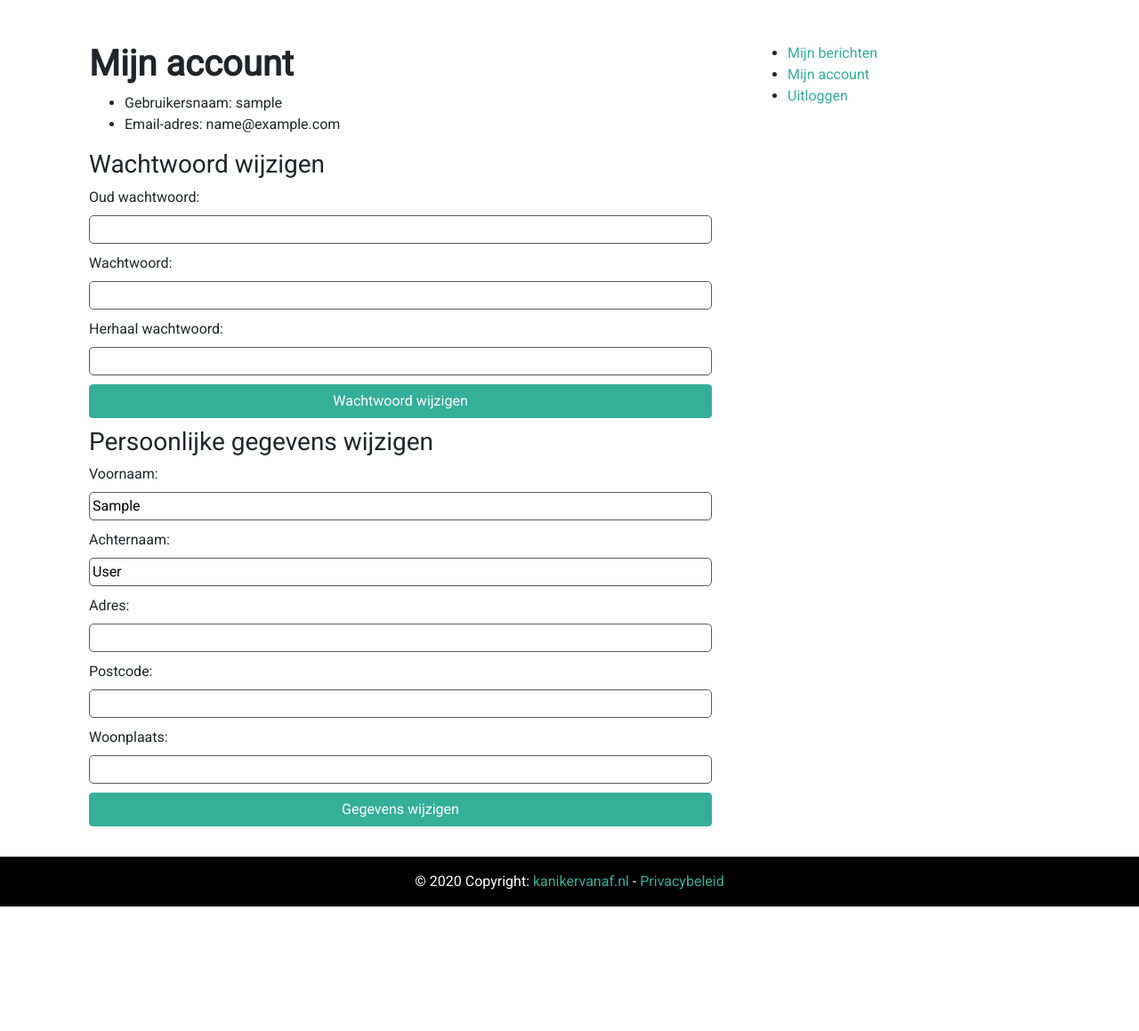
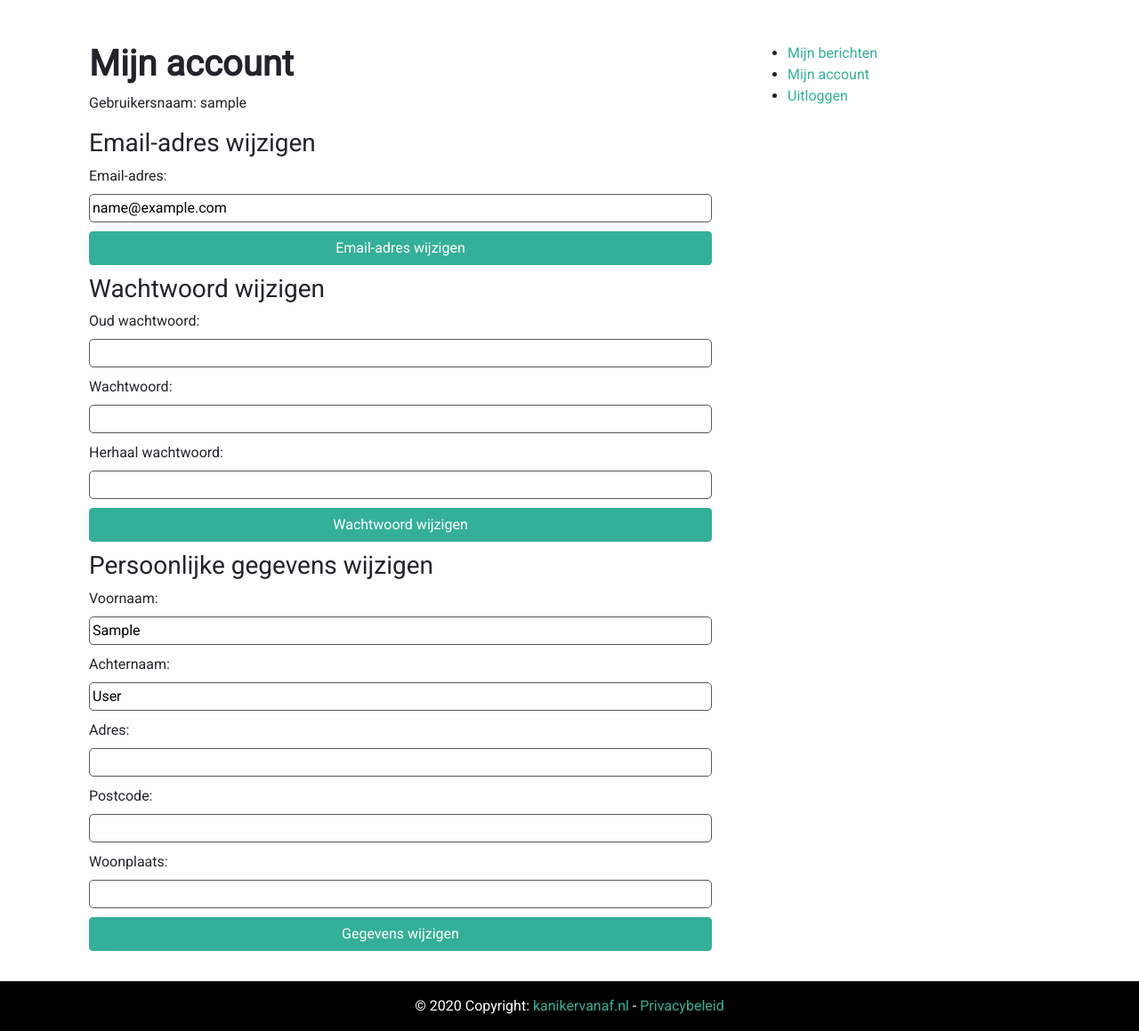
Before and after one commit to KiOui/kanikervanaf, a Django app: page /users/account in a window 1280 px wide. Shown: the part 76-1235 px from the top of the page at 89% size. Before the commit the page ends 1095 px from the top, so only its background shows below. Run offline with Django 3.2, Linux system fonts and the light colour scheme; the visitor is signed in with stand-in values (Sample User, id 1); data comes from the database, SQL or seed files in the repository; some libraries are stand-ins or nearby versions.

Commit message:
Added a way to change email-address of account

```diff
--- a/website/subscriptions/admin.py
+++ b/website/subscriptions/admin.py
@@ -49,7 +49,7 @@ class CategoryParentFilter(AutocompleteFilter):
 
 
 @admin.register(models.SubscriptionCategory)
-class SubscriptionCategoryAdmin(admin.ModelAdmin):
+class SubscriptionCategoryAdmin(ImportExportModelAdmin):
     """Admin model for subscription categories."""
 
     list_display = ["name", "parent"]
@@ -60,4 +60,6 @@ class SubscriptionCategoryAdmin(admin.ModelAdmin):
         """Necessary to use AutocompleteFilter."""
 
 
-admin.site.register(models.SubscriptionSearchTerm)
+@admin.register(models.SubscriptionSearchTerm)
+class SubscriptionSearchTermAdmin(ImportExportModelAdmin):
+    """Admin model for subscription search terms."""
--- a/website/users/forms.py
+++ b/website/users/forms.py
@@ -285,3 +285,26 @@ class UserUpdateForm(forms.Form):
             user_information.update(initial)
             kwargs.update(initial=user_information)
         super(UserUpdateForm, self).__init__(*args, **kwargs)
+
+
+class EmailUpdateForm(forms.Form):
+    """Update email address."""
+
+    email_address = forms.EmailField(label="Email-adres", required=True)
+    captcha = ReCaptchaField(widget=ReCaptchaV3(api_params={"hl": "nl"}), label="")
+
+    def __init__(self, *args, **kwargs):
+        """
+        Initialize email update form.
+
+        :param args: arguments
+        :param kwargs: keyword arguments, if this includes the "user" keyword argument the field will be preset to the
+        user
+        """
+        user = kwargs.pop("user", None)
+        if user is not None:
+            initial = kwargs.get("initial", {})
+            user_information = {"email_address": user.email}
+            user_information.update(initial)
+            kwargs.update(initial=user_information)
+        super(EmailUpdateForm, self).__init__(*args, **kwargs)
--- a/website/users/models.py
+++ b/website/users/models.py
@@ -196,6 +196,63 @@ class PasswordReset(models.Model):
                 password_reset.delete()
 
 
+class EmailUpdate(models.Model):
+    """Queued email update model."""
+
+    user = models.ForeignKey(User, on_delete=models.CASCADE)
+    token = models.CharField(max_length=64, null=False, blank=False, unique=True)
+    created = models.DateTimeField(auto_now_add=True)
+    email_address = models.EmailField(max_length=1024)
+
+    @staticmethod
+    def generate(user, email_address):
+        """
+        Generate a EmailUpdate object with random token.
+
+        :param user: the User object for which to generate the email update
+        :param email_address: the new email address to register for the email update
+        :return: a EmailUpdate object connected to the User object and with a random token
+        """
+        random_token = secrets.token_hex(32)
+        reset = EmailUpdate.objects.create(
+            token=random_token, user=user, email_address=email_address
+        )
+        return reset
+
+    def update_user(self):
+        """
+        Update the corresponding user with the new email address.
+
+        :return: None
+        """
+        self.user.email = self.email_address
+        self.user.save()
+
+    def __str__(self):
+        """
+        Convert this object to string.
+
+        :return: a string format of the username and the creation timestamp
+        """
+        return "{}, created: {}".format(self.user.username, self.created)
+
+    @staticmethod
+    def remove_expired():
+        """
+        Remove all expired EmailUpdate objects.
+
+        :return: None
+        """
+        email_updates = EmailUpdate.objects.all()
+        timezone = pytz.timezone(settings.TIME_ZONE)
+        remove_after = timezone.localize(
+            datetime.datetime.now() - datetime.timedelta(minutes=60)
+        )
+        for email_update in email_updates:
+            if email_update.created <= remove_after:
+                email_update.delete()
+
+
 class Profile(models.Model):
     """Profile of a user."""
 
--- a/website/users/templates/users/account.html
+++ b/website/users/templates/users/account.html
@@ -15,13 +15,20 @@
 {% block content %}
     <div class="container-fluid">
         <h1><strong>Mijn account</strong></h1>
-        <ul>
-            <li>Gebruikersnaam: {{ user.username }}</li>
-            <li>Email-adres: {{ user.email }}</li>
-        </ul>
+        <p>Gebruikersnaam: {{ user.username }}</p>
         {% for message in messages %}
             <p class="{% if message.error %}message-error{% else %}message-ok{% endif %}">{{ message.message }}</p>
         {% endfor %}
+        <h3>Email-adres wijzigen</h3>
+        {% if email_update %}
+            <p class="message-ok">Er is momenteel een email update actief, klik op de link in de mail om je email-adres aan te passen.</p>
+        {% endif %}
+        <form method="POST" class="centered-form">
+            {% csrf_token %}
+            {{ form_email }}
+            <input type="hidden" name="type" value="form_email"/>
+            <input type="submit" class="btn btn-primary" value="Email-adres wijzigen"/>
+        </form>
         <h3>Wachtwoord wijzigen</h3>
         <form method="POST" class="centered-form">
             {% csrf_token %}
--- a/website/users/urls.py
+++ b/website/users/urls.py
@@ -7,6 +7,7 @@ from .views import (
     LogoutView,
     ResetView,
     AccountView,
+    EmailConfirmView,
 )
 
 urlpatterns = [
@@ -16,5 +17,6 @@ urlpatterns = [
     path("register", RegisterView.as_view(), name="register"),
     path("forgot", ForgotView.as_view(), name="forgot"),
     path("reset/<str:token>", ResetView.as_view(), name="reset"),
+    path("update/<str:token>", EmailConfirmView.as_view(), name="confirm"),
     path("account", AccountView.as_view(), name="account"),
 ]
--- a/website/users/views.py
+++ b/website/users/views.py
@@ -2,6 +2,7 @@ from django.views.generic import TemplateView
 from django.shortcuts import render, redirect
 from django.contrib.auth.mixins import LoginRequiredMixin
 from django.contrib.auth import authenticate, login, logout
+from django.http import Http404
 
 from .forms import (
     UserLoginForm,
@@ -11,9 +12,10 @@ from .forms import (
     PasswordUpdateForm,
     UserUpdateForm,
     EnterUserInformationForm,
+    EmailUpdateForm,
 )
-from .models import User, PasswordReset
-from .services import generate_password_reset, send_reset_password
+from .models import User, PasswordReset, EmailUpdate
+from .services import generate_password_reset, send_reset_password, send_update_email
 
 
 class BasicUserInformation(TemplateView):
@@ -132,9 +134,7 @@ class RegisterView(TemplateView):
             password = form.cleaned_data.get("password")
             user.set_password(password)
             user.save()
-            print(user)
             new_user = authenticate(username=user.email, password=password)
-            print(new_user)
             login(request, new_user)
             return render(request, self.template_name, {"succeeded": True})
 
@@ -235,8 +235,8 @@ class ResetView(TemplateView):
         if form.is_valid():
             new_password = form.cleaned_data.get("password")
             token = kwargs.get("token")
+            PasswordReset.remove_expired()
             if PasswordReset.objects.filter(token=token).exists():
-                PasswordReset.remove_expired()
                 reset = PasswordReset.objects.get(token=token)
                 reset.user.set_password(new_password)
                 reset.user.save()
@@ -247,6 +247,30 @@ class ResetView(TemplateView):
 
         context = {"form": form}
         return render(request, self.template_name, context)
+
+
+class EmailConfirmView(TemplateView):
+    """Confirm email view."""
+
+    template_name = "users/confirm.html"
+
+    def get(self, request, **kwargs):
+        """
+        GET request for confirm email view.
+
+        :param request: the request
+        :param kwargs: keyword arguments
+        :return: a render of the email confirmation page
+        """
+        token = kwargs.get("token")
+        EmailUpdate.remove_expired()
+        if EmailUpdate.objects.filter(token=token).exists():
+            update = EmailUpdate.objects.get(token=token)
+            update.update_user()
+            update.delete()
+            return render(request, self.template_name)
+        else:
+            raise Http404("Page not found")
 
 
 class AccountView(LoginRequiredMixin, TemplateView):
@@ -264,8 +288,14 @@ class AccountView(LoginRequiredMixin, TemplateView):
         """
         password_form = PasswordUpdateForm()
         user_form = UserUpdateForm(user=request.user)
+        email_form = EmailUpdateForm(user=request.user)
 
-        context = {"form_password": password_form, "form_user": user_form}
+        context = {
+            "form_password": password_form,
+            "form_user": user_form,
+            "form_email": email_form,
+            "email_update": EmailUpdate.objects.filter(user=request.user).exists(),
+        }
 
         return render(request, self.template_name, context)
 
@@ -301,12 +331,27 @@ class AccountView(LoginRequiredMixin, TemplateView):
                 context["messages"].append(
                     {"error": True, "message": "Wachtwoord bijwerken mislukt"}
                 )
+        elif form_type == "form_email":
+            if self.handle_email_change(request):
+                context["messages"].append(
+                    {
+                        "error": False,
+                        "message": "Email-adres bijgewerkt, klik op de link in de verificatie mail om te"
+                        " bevestigen",
+                    }
+                )
+            else:
+                context["messages"].append(
+                    {"error": True, "message": "Email-adres bijwerken mislukt",}
+                )
         else:
             context["messages"].append(
                 {"error": True, "message": "Er ging iets fout, probeer het opnieuw"}
             )
 
         context["form_user"] = UserUpdateForm(user=request.user)
+        context["form_email"] = EmailUpdateForm(user=request.user)
+        context["email_update"] = EmailUpdate.objects.filter(user=request.user).exists()
 
         return render(request, self.template_name, context)
 
@@ -347,3 +392,23 @@ class AccountView(LoginRequiredMixin, TemplateView):
             profile.save()
             return True
         return False
+
+    @staticmethod
+    def handle_email_change(request):
+        """
+        Handle an email change.
+
+        :param request: the request
+        :return: True if the email update was created successfully, False otherwise
+        """
+        form = EmailUpdateForm(request.POST)
+        if (
+            form.is_valid()
+            and form.cleaned_data.get("email_address") != request.user.email
+        ):
+            email_update = EmailUpdate.generate(
+                request.user, form.cleaned_data.get("email_address")
+            )
+            email_update.save()
+            return send_update_email(email_update, request)
+        return False
```
Also changed, not shown: website/users/services.py (+41 -0 lines), website/users/templates/email/email_confirmation.html (added, +20 -0 lines), website/users/templates/email/email_confirmation.txt (added, +14 -0 lines), website/users/templates/users/confirm.html (added, +44 -0 lines), website/users/migrations/0003_emailupdate.py (added).
